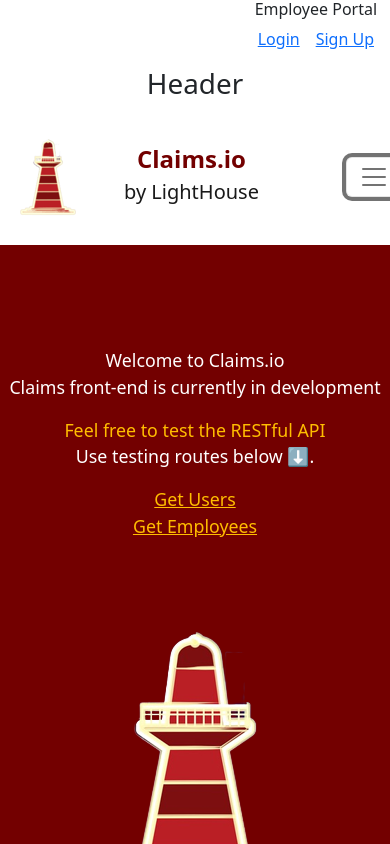
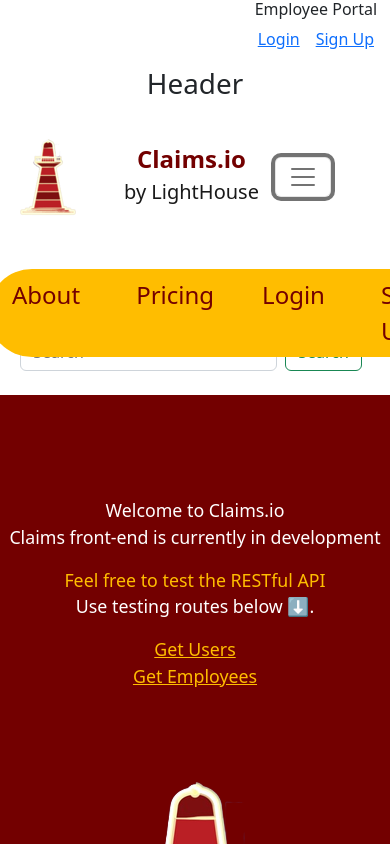
Before and after one commit to JasmineDaniels/Claims.io, a React (Create React App) app in the folder client/: page / in a window 390 px wide. Both pictures are taken after a click on the button "Toggle navigation". Shown: the top 844 px of the page. Built offline with nearby package versions, Linux system fonts and the light colour scheme.

Commit message:
main navbar collapse

```diff
--- a/client/src/components/Navigation/MainNav/MainNavigation.js
+++ b/client/src/components/Navigation/MainNav/MainNavigation.js
@@ -7,7 +7,8 @@ export default function MainNavigation() {
     return (
         <>
             <Row>
-                <nav className="nav navbar navbar-expand-md">
+                {/* <nav className="nav navbar navbar-expand-lg"> */}
+                <Navbar className='nav' expand='lg'>
                     <div className='col'>
                         <div className='brand-align'>
                             <div >
@@ -23,14 +24,18 @@ export default function MainNavigation() {
                                 </Link>
                             </div>
 
+                            <div className='my-auto mx-3'>
+                                <Navbar.Toggle aria-controls='navbar' />
+                            </div>
+
                         </div>
 
                     </div>
-                    <button className="navbar-toggler" type="button" data-toggle="collapse" data-target="#navbarSupportedContent" aria-controls="navbarSupportedContent" aria-expanded="false" aria-label="Toggle navigation">
+                    {/* <button className="navbar-toggler" type="button" data-toggle="collapse" data-target="#navbarSupportedContent" aria-controls="navbarSupportedContent" aria-expanded="false" aria-label="Toggle navigation">
                         <span className="navbar-toggler-icon"></span>
-                    </button>
+                    </button> */}
 
-                    <div className="collapse navbar-collapse" id="navbarSupportedContent">
+                    <Navbar.Collapse className="collapse navbar-collapse" id="navbar">
                         <div className='col pb-5'>
                             <div className='main-navlinks rounded-pill mx-auto fix-center '>
                                 <ul className='justify-content-center'>
@@ -54,10 +59,10 @@ export default function MainNavigation() {
                                 </form>
                             </div>
                         </div>
-                    </div>
+                    </Navbar.Collapse>
 
 
-                </nav>
+                </Navbar>
             </Row>
 
             {/* <nav className="navbar navbar-expand-lg bg-dark">
```
